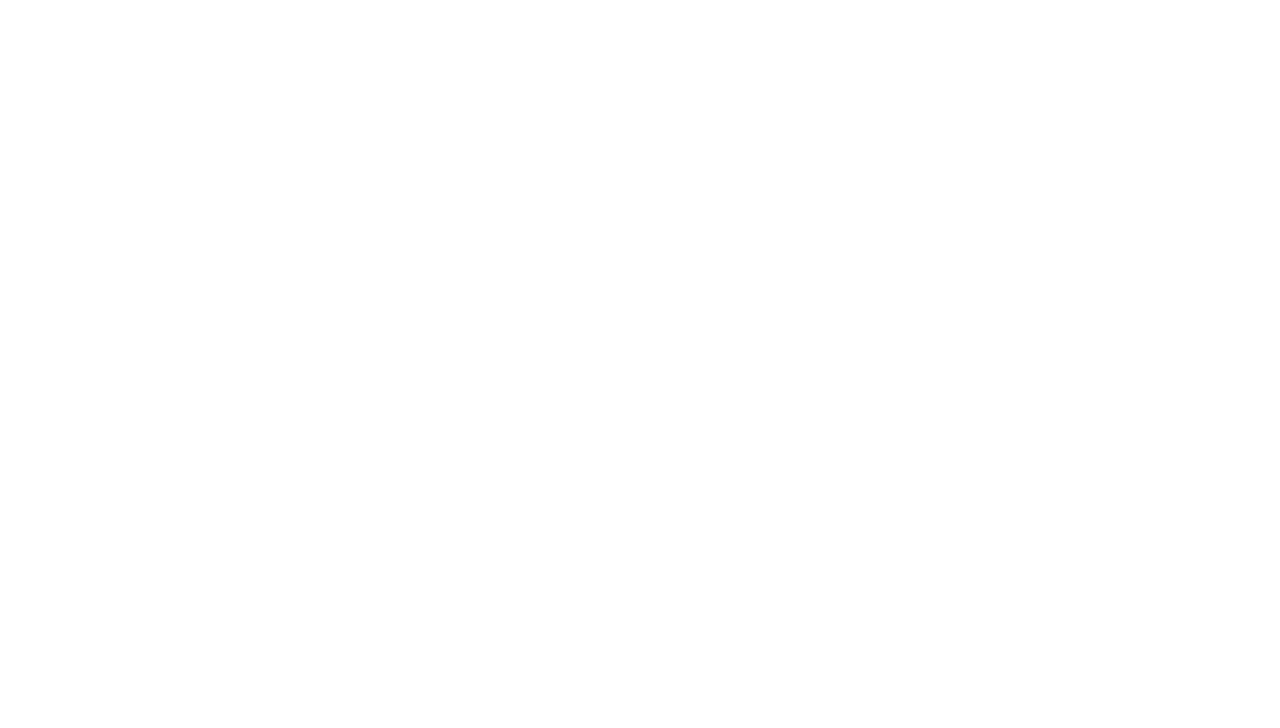
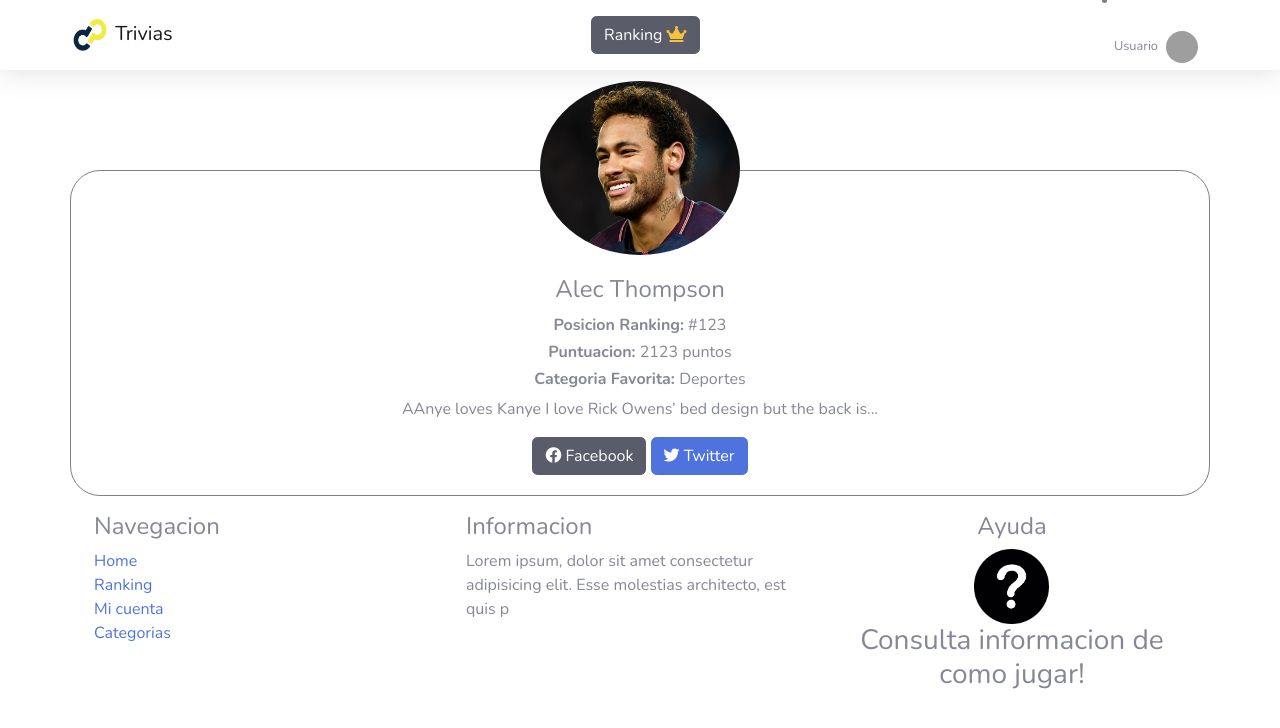
Before and after one commit to JuanNavasJN/ati-trivia, a Flask app: page /cuenta in a window 1280 px wide. Before the commit the part shown is empty. Shown: the top 728 px of the page. Run offline with Flask 2, Linux system fonts and the light colour scheme; some libraries are stand-ins or nearby versions; grey boxes are pictures that could not be loaded.

Commit message:
Pagina  cuenta usuario

```diff
--- a/templates/user/cuenta.html
+++ b/templates/user/cuenta.html
@@ -0,0 +1,24 @@
+{% extends "user/base-user.html" %}
+
+{% block content %}
+<div class="container" style="border: 1px solid gray; border-radius: 30px; margin-top: 100px">
+        <div class="card-avatar" style="display: flex;
+        justify-content: center;
+        align-items: center;">
+          <a href="#pablo">
+            <img class="img" src="../../static/img/d3.PNG" style="width: 200px; border-radius:50%; margin-top: -90px ">
+          </a>
+        </div>
+        <div class="card-body text-center" >
+          <h4 class="card-title">Alec Thompson</h4>
+          <h6 class="card-category text-gray"> <b>Posicion Ranking:</b>  #123 </h6>
+          <h6 class="card-category text-gray"><b>Puntuacion:</b> 2123 puntos </h6>
+          <h6 class="card-category text-gray"> <b>Categoria Favorita: </b> Deportes </h6>
+          <p class="card-description">
+            AAnye loves Kanye I love Rick Owens’ bed design but the back is...
+          </p>
+          <a href="/cuenta" class="btn btn-dark"><i class="fab fa-facebook"></i> Facebook</a>
+          <a href="/cuenta" class="btn btn-primary"><i class="fab fa-twitter"></i> Twitter</a>
+        </div>
+</div>
+{% endblock %}
--- a/templates/user/home.html
+++ b/templates/user/home.html
@@ -2,7 +2,7 @@
 
 {% block content %}
 <main class="bg-grey">
-    <h1 class="display-2 text-center">Categorias</h1>
+    <h1 class=" text-center">Categorias</h1>
     <div class="container mt-4 mb-4">
       <div class="row">
         <div class="col-md-6 col-12">
```
